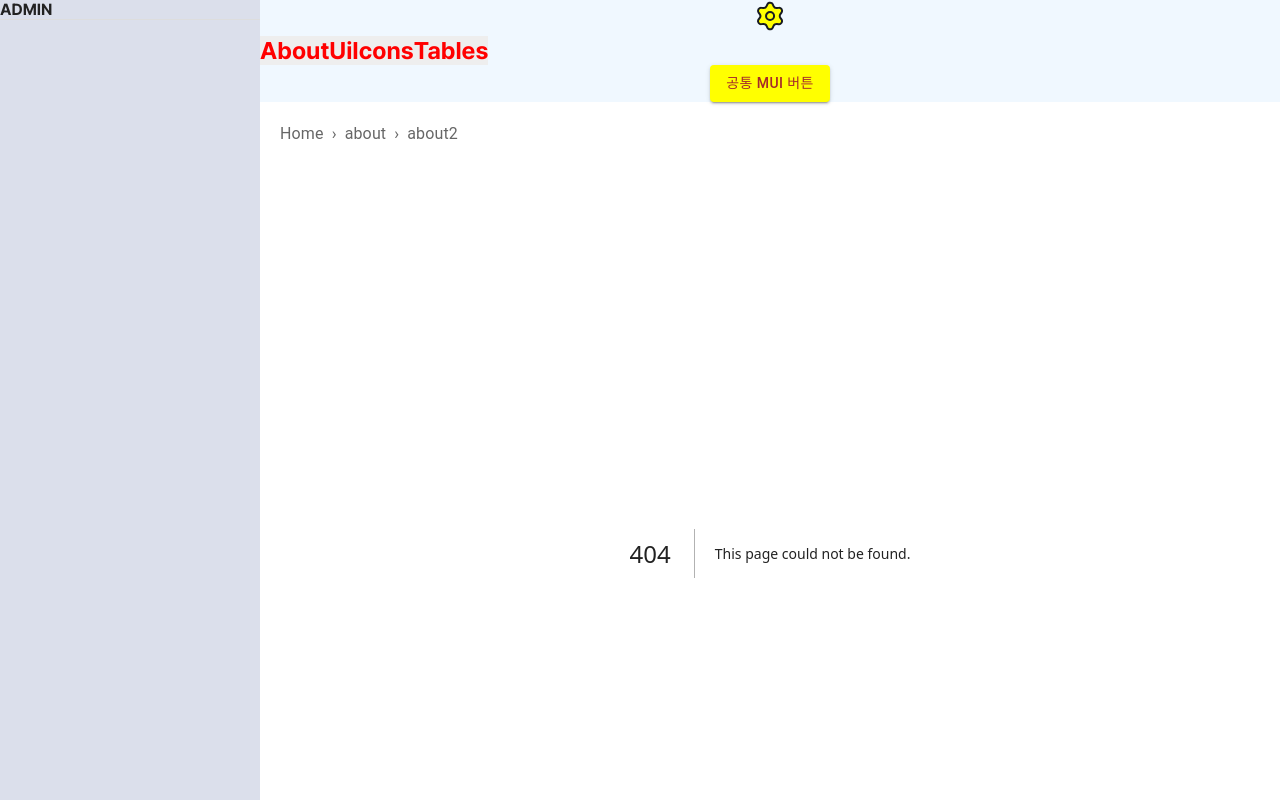
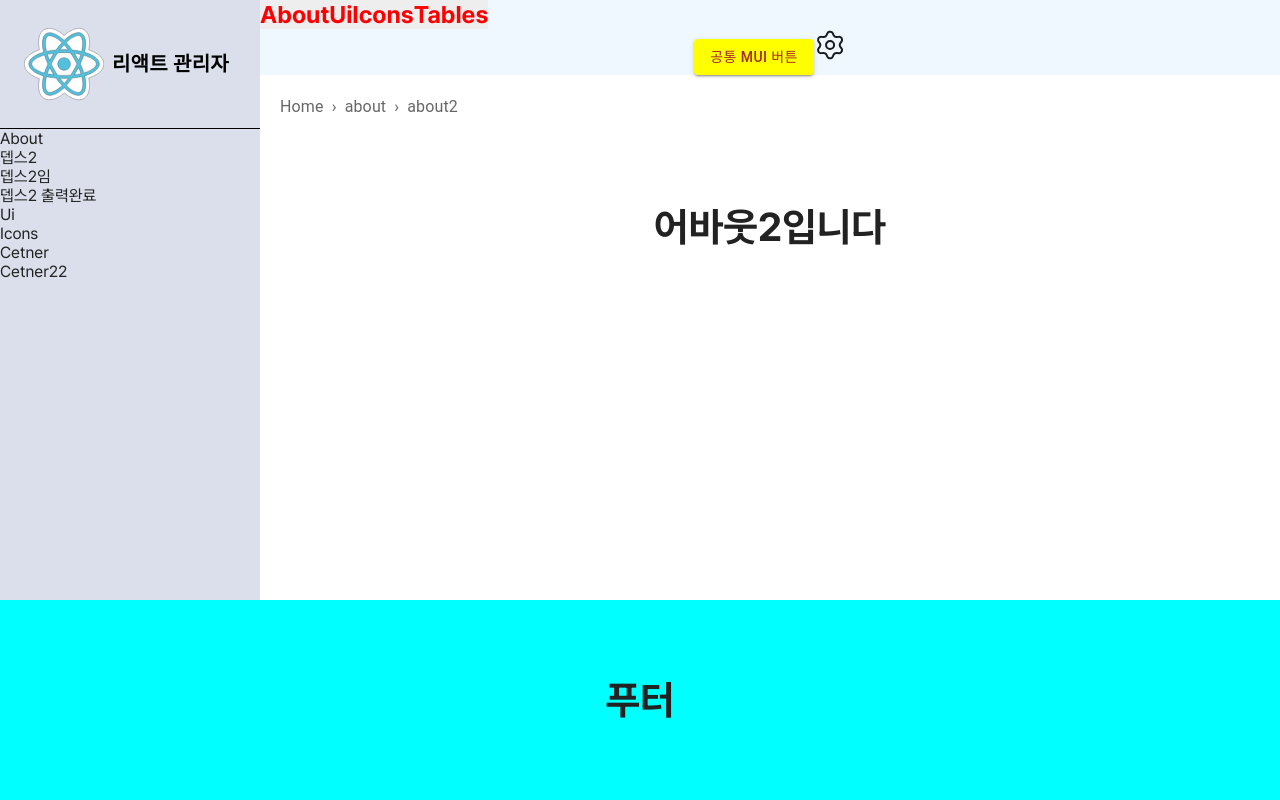
Before and after one commit to beingborn/mui-nextjs, a Next.js app: page /pages/about/about2 in a window 1280 px wide. Before the commit this address had no page. Shown: the top 800 px of the page. Built offline with nearby package versions, Linux system fonts and the light colour scheme.

Commit message:
Lnb 2depth 띄워보기 완료

```diff
--- /dev/null
+++ b/src/app/assets/logo/index.js
@@ -0,0 +1 @@
+export {default as Logo} from './logo.svg'
--- a/src/app/layouts/Header.js
+++ b/src/app/layouts/Header.js
@@ -1,11 +1,28 @@
 "use client"
 
 import Link from 'next/link';
-import {css} from '@emotion/css'
 import styled from '@emotion/styled'
 import ButtonUsage from '../components/Buttons';
 import {SettingSvg} from '@/src/app/assets/icons/index'
 import { root } from '../global-variables';
+
+const HeaderTag = styled.header`
+`
+const GnbList = styled.ul`
+    display: flex;
+    align-items: center;
+`
+
+const GnbItem = styled.li`
+    ${root.flexSet('center', 'center')};
+    color: red!important;
+    background-color: ${root.colors.textSec};
+
+    > a {
+        font-size: 24px;
+        border-radius: 4px;
+    }
+`
 
 export default function Header() {
     let gnbLinks = [
@@ -16,44 +33,26 @@ export default function Header() {
     ]
 
     return (
-        <header className={
-            css`
-                .gnb {
-                    display: flex;
-                    align-items: center;
-
-                    &-item {
-                        ${root.flexSet('center', 'center')};
-                        color: red!important;
-                        background-color: ${root.colors.textSec};
-                    }
-                }
-            `
-        }>
+        <HeaderTag>
             <div>
-            <SettingSvg width="32" stroke="red" fill="yellow"/>
                 <nav>
-                <ul className='gnb'>
+                    <GnbList>
                         {
                             gnbLinks.map((gnbLink, index) => {
                                 return (
-                                <li key={index} className="gnb-item">
-                                    <Link href={gnbLink.href}
-                                    className={css`
-                                        font-size: 24px;
-                                        border-radius: 4px;
-                                    `}
-                                    >
+                                    <GnbItem key={index}>
+                                        <Link href={gnbLink.href} >
                                             {gnbLink.name}
                                         </Link>
-                                </li>
+                                    </GnbItem>
                                 )
                             })
                         }
-                </ul>
+                    </GnbList>
                 </nav>
                 <ButtonUsage bg="yellow" color="brown">공통 MUI 버튼</ButtonUsage>
+                <SettingSvg width="32" />
             </div>
-        </header>
+        </HeaderTag>
     );
 }
--- a/src/app/layouts/Sidebar.js
+++ b/src/app/layouts/Sidebar.js
@@ -1,26 +1,98 @@
+import {Logo} from '../assets/logo/index'
+import styled from '@emotion/styled'
+import {root} from '../global-variables'
+import { Typography } from '@mui/material'
 
-import {css} from '@emotion/css'
+const LnbAside = styled.aside`
+    flex-basis: 260px;
+    background-color: #dbdfeb;
+`
+const LnbHeader = styled.div`
+    padding: 24px;
+    border-bottom: 1px solid #000;
+    text-align: center;
+`
+
+const LnbBody = styled.div``
+
+const LogoWrap = styled.div`
+    display: flex;
+    align-items: center;
+    gap: 8px;
+
+    > p {
+        color: #000;
+        font-weight: 700;
+        font-size: 20px;
+    }
+`
+
+const lnbContent = [
+    {
+        name: 'About',
+        href : '/pages/about',
+        list : [
+            {
+                name: '뎁스2',
+                href: '/pages/about/'
+            }
+            ,
+            {
+                name: '뎁스2임',
+                href: '/pages/about/'
+            },
+            {
+                name: '뎁스2 출력완료',
+                href: '/pages/about/'
+            }
+        ]
+    },
+    { name: 'Ui', href : '/pages/ui'},
+    { name: 'Icons', href : '/pages/icons'},
+    { name: 'Cetner', href : '/pages/icons'},
+    { name: 'Cetner22', href : '/pages/icons'},
+]
+
 
 export default function Sidebar() {
     return (
-        <aside className=
-            {
-                css`
-                flex-basis: 260px;
-                background-color: #dbdfeb;
-
-                .logo-wrap {
-                    border-bottom: 1px solid #ddd;
-                }
-                `
-            }
-        >
-            <div className="logo-wrap">
-                <h1 className="logo">
-                    ADMIN
-                </h1>
-            </div>
-
-        </aside>
+        <LnbAside>
+            <LnbHeader>
+                <LogoWrap>
+                    <Logo width="80" height="auto" fill="yellow" stroke="#333"></Logo>
+                    <Typography variant='body2'>리액트 관리자</Typography>
+                </LogoWrap>
+            </LnbHeader>
+            <LnbBody>
+                <nav>
+                    <ul>
+                        {
+                            lnbContent.map((lnb1depth, index)=> {
+                                return lnb1depth.list ? (
+                                    <li key={index}>
+                                        {lnb1depth.name}
+                                        <ul>
+                                            {
+                                                lnb1depth.list.map((lnb2depth, index)=> {
+                                                    return (
+                                                        <li>
+                                                            {lnb2depth.name}
+                                                        </li>
+                                                    )
+                                                })
+                                            }
+                                        </ul>
+                                    </li>
+                                ) : (
+                                    <li key={index}>
+                                        {lnb1depth.name}
+                                    </li>
+                                )
+                            })
+                        }
+                    </ul>
+                </nav>
+            </LnbBody>
+        </LnbAside>
     )
 }
--- /dev/null
+++ b/src/app/pages/about/about2/page.js
@@ -0,0 +1,7 @@
+export default function About() {
+    return (
+        <div className="about">
+            어바웃2입니다
+        </div>
+    );
+}
--- a/svgo.config.js
+++ b/svgo.config.js
@@ -3,7 +3,7 @@ module.exports = {
         {
         name: 'removeAttrs',
             params: {
-                attrs: '(stroke|fill)',
+                // attrs: '(stroke|fill)',
             },
         },
     ],
```
Also changed, not shown: src/app/assets/logo/logo.svg (added), src/app/components/Title.js (indentation only). Lines whose indentation alone changed are shown as unchanged.
